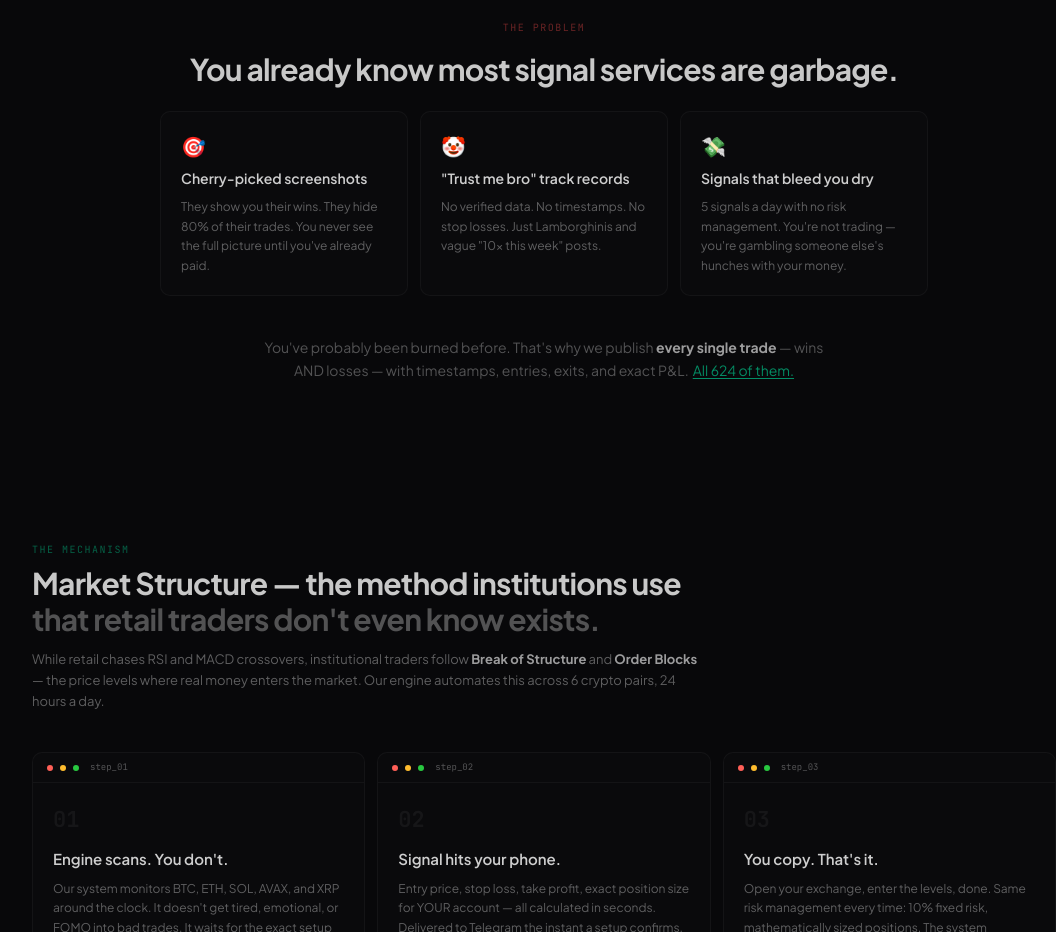
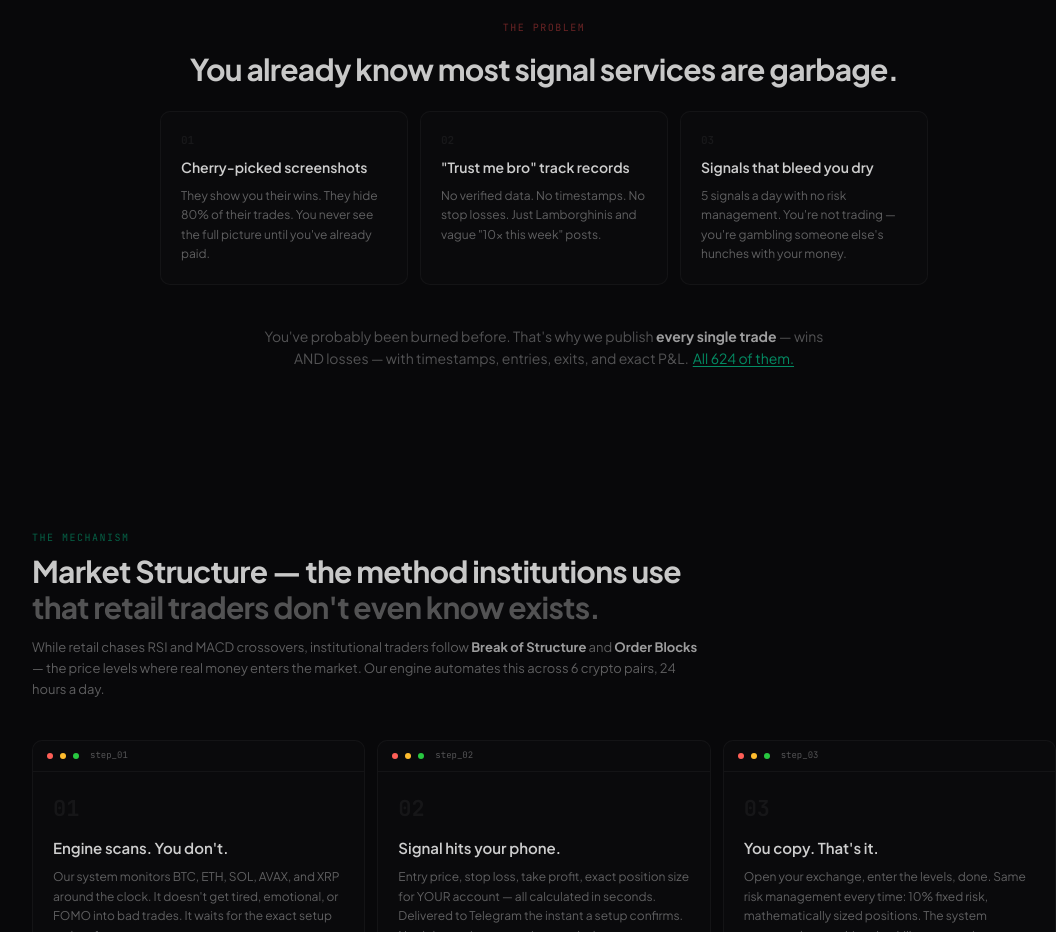
Before and after one commit to pulsewave-labs/platform, a Next.js app in the folder web/: page / in a window 1280 px wide. Shown: the part 860-1792 px from the top of the page, without its empty margins (96-1152 px from the left). Built offline with nearby package versions, Linux system fonts and the light colour scheme.

Commit message:
Remove emojis from landing page, replace with mono numbering

```diff
--- a/web/app/client-page.tsx
+++ b/web/app/client-page.tsx
@@ -156,12 +156,12 @@ export default function LandingClientPage() {
           </h2>
           <div className="grid md:grid-cols-3 gap-3 text-left mb-10">
             {[
-              {icon:'🎯',title:'Cherry-picked screenshots',desc:'They show you their wins. They hide 80% of their trades. You never see the full picture until you\'ve already paid.'},
-              {icon:'🤡',title:'"Trust me bro" track records',desc:'No verified data. No timestamps. No stop losses. Just Lamborghinis and vague "10x this week" posts.'},
-              {icon:'💸',title:'Signals that bleed you dry',desc:'5 signals a day with no risk management. You\'re not trading — you\'re gambling someone else\'s hunches with your money.'},
+              {icon:'01',title:'Cherry-picked screenshots',desc:'They show you their wins. They hide 80% of their trades. You never see the full picture until you\'ve already paid.'},
+              {icon:'02',title:'"Trust me bro" track records',desc:'No verified data. No timestamps. No stop losses. Just Lamborghinis and vague "10x this week" posts.'},
+              {icon:'03',title:'Signals that bleed you dry',desc:'5 signals a day with no risk management. You\'re not trading — you\'re gambling someone else\'s hunches with your money.'},
             ].map((p,i)=>(
               <div key={i} className="t p-5">
-                <div className="text-xl mb-2">{p.icon}</div>
+                <div className="text-[11px] mono text-white/[0.06] font-bold mb-2">{p.icon}</div>
                 <h3 className="text-[14px] font-semibold mb-2 text-white/80">{p.title}</h3>
                 <p className="text-[12px] text-white/35 leading-relaxed">{p.desc}</p>
               </div>
```
